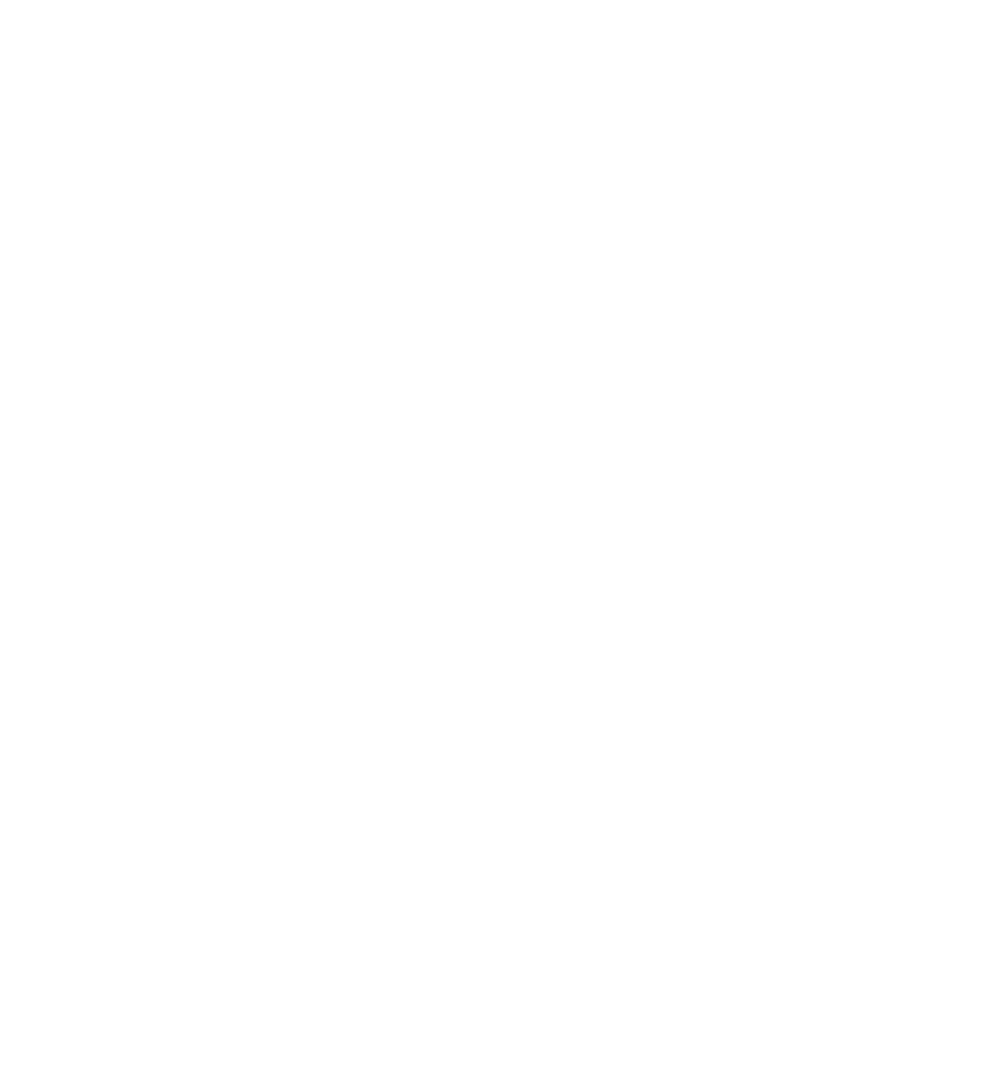
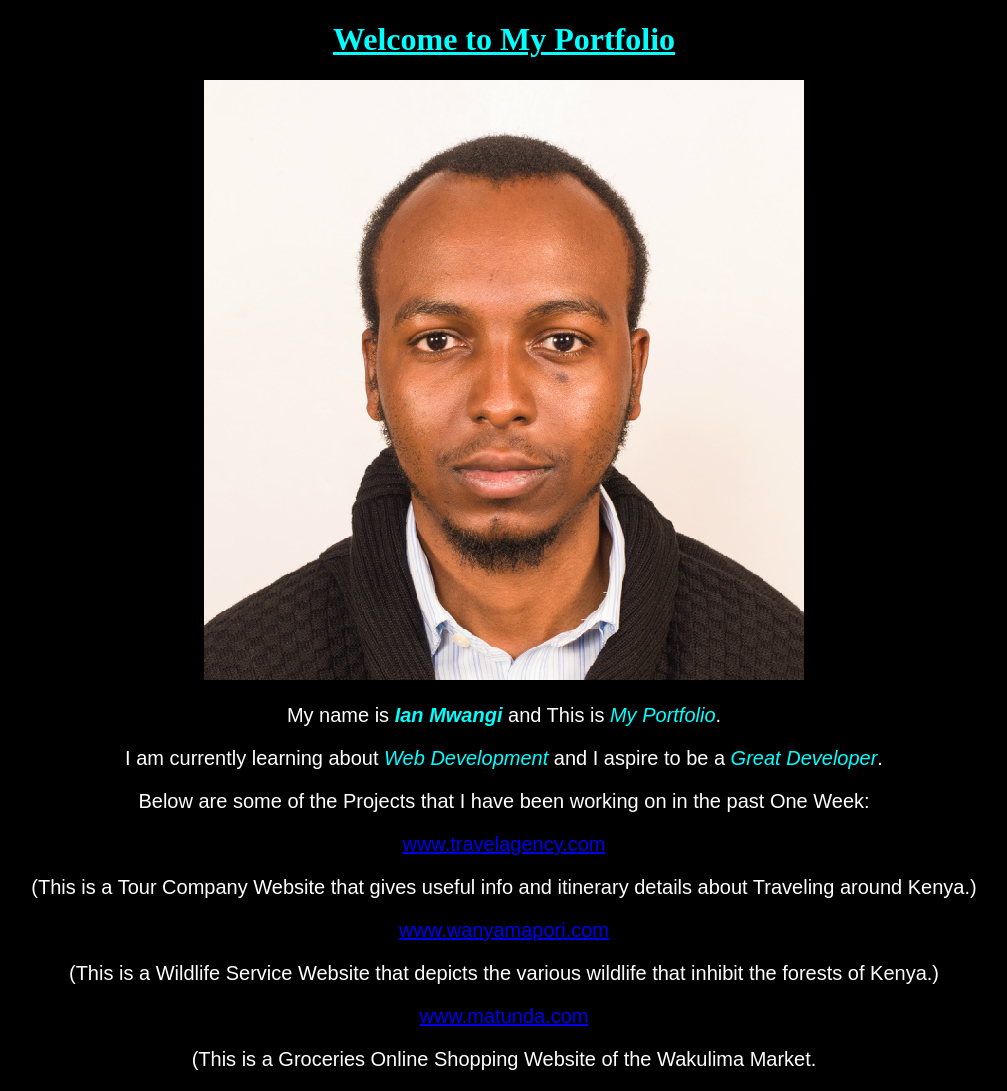
Before and after one commit to ianmwariri/ian-portfolio, a plain HTML site: page index.html in a window 1280 px wide. Shown: the whole page, without its empty margins (136-1143 px from the left). Before the commit the page ends 800 px from the top, so only its background shows below. Drawn offline with Linux system fonts and the light colour scheme.

Commit message:
Add div class

```diff
--- a/css/styles.css
+++ b/css/styles.css
@@ -0,0 +1,23 @@
+.text{
+  color: white;
+  font-family: sans-serif;
+  font-style: normal;
+  font-size: 20px;
+}
+
+.header-text{
+  text-decoration: underline;
+  color:aqua;
+}
+
+.a{
+  color: white;
+}
+.important{
+  font-style: italic;
+  color: aqua;
+}
+
+.img{
+  float: left;
+}
--- a/index.html
+++ b/index.html
@@ -1,8 +1,29 @@
+<!DOCTYPE html>
 <html>
   <head>
+    <link href="css/styles.css" rel="stylesheet" type="text/css">
     <title>My Portfolio</title>
+      <h1 class="header-text">Welcome to My Portfolio</h1>
+
   </head>
-  <body>
+
+  <body style="background-color: black; text-align: center">
+    <img src="images/ian.jpg" alt="Picture of Ian">
+    <div class="text">
+        <p>My name is <span class ="important"><strong>Ian Mwangi</strong></span> and This is <span class="important">My Portfolio</span>. </p>
+
+        <p>I am currently learning about <span class="important">Web Development</span> and I aspire to be a<span class="important"> Great Developer</span>.</p>
+      <p>Below are some of the Projects that I have been working on in the past One Week:</p>
+      <p><a href="travel-agency/index.html">www.travelagency.com</a></p>
+        <p>(This is a Tour Company Website that gives useful info and itinerary details about Traveling around Kenya.)</p>
+
+      <p><a href="my-first-webpage/index.html">www.wanyamapori.com</a></p>
+        <p>(This is a Wildlife Service Website that depicts the various wildlife that inhibit the forests of Kenya.)</p>
+
+      <p><a href="Fruit-Floats/index.html">www.matunda.com</a></p>
+        <p>(This is a Groceries Online Shopping Website of the Wakulima Market.</p>
+
+</div>
 
   </body>
 </html>
```
